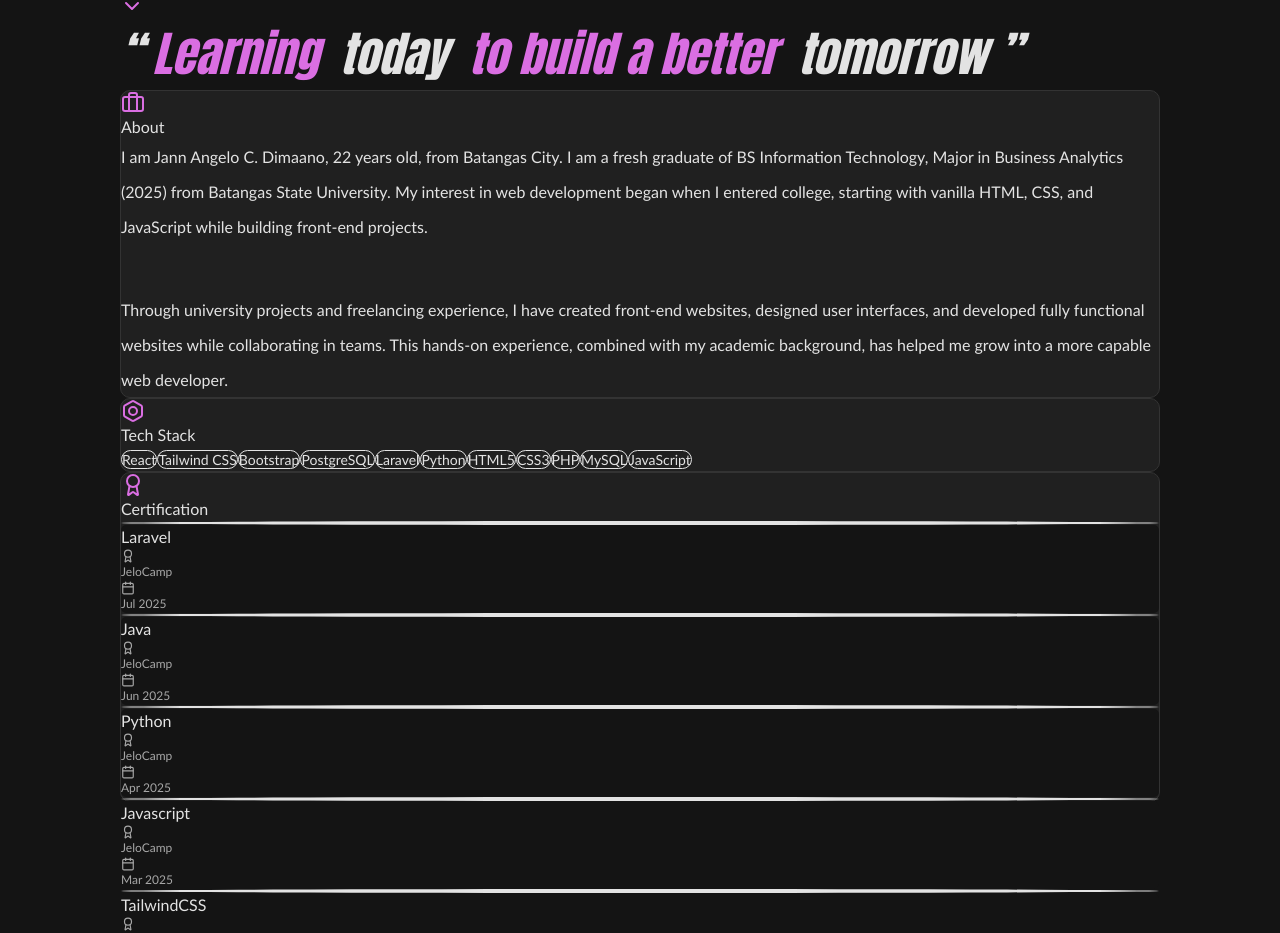
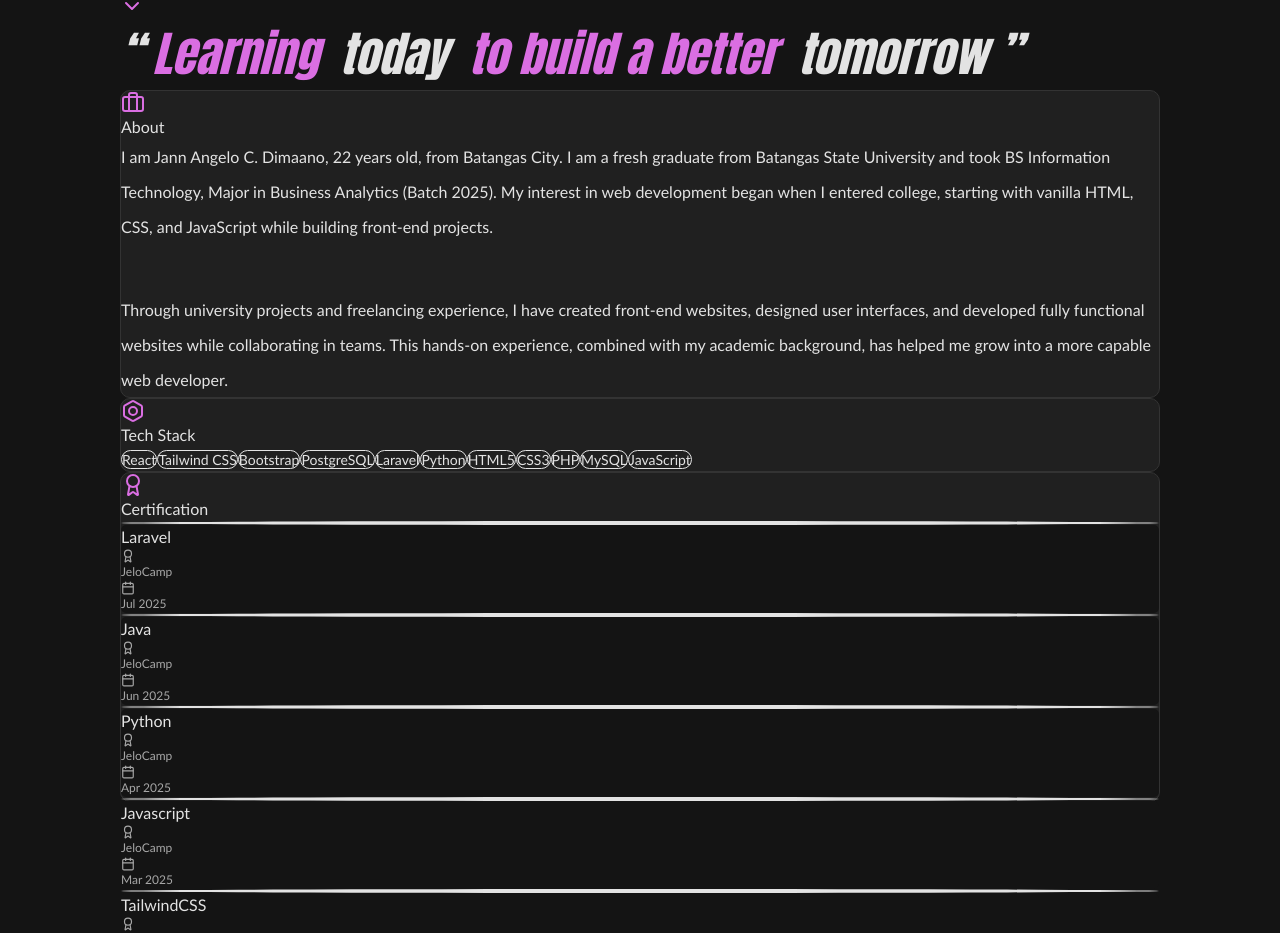
Before and after one commit to codewithjelo/Jelo_Portfolio, a React (Vite) app in the folder jelo-portfolio/: page / in a window 1280 px wide. Shown: the part 1614-2547 px from the top of the page. Built offline with nearby package versions, Linux system fonts and the light colour scheme.

Commit message:
Remove uneccesary icon and rephrase about description

```diff
--- a/jelo-portfolio/src/components/ui/AboutCard.jsx
+++ b/jelo-portfolio/src/components/ui/AboutCard.jsx
@@ -1,4 +1,4 @@
-import { GraduationCap, Briefcase, Award } from "lucide-react";
+import { Briefcase } from "lucide-react";
 
 const AboutCard = () => {
   return (
@@ -8,10 +8,10 @@ const AboutCard = () => {
       </h3>
       <p className="about-desc leading-relaxed text-justify indent-8 px-4">
         I am Jann Angelo C. Dimaano, 22 years old, from Batangas City. I am a
-        fresh graduate of BS Information Technology, Major in Business Analytics
-        (2025) from Batangas State University. My interest in web development
-        began when I entered college, starting with vanilla HTML, CSS, and
-        JavaScript while building front-end projects.
+        fresh graduate from Batangas State University and took BS Information
+        Technology, Major in Business Analytics (Batch 2025). My interest in web
+        development began when I entered college, starting with vanilla HTML,
+        CSS, and JavaScript while building front-end projects.
       </p>
       <br />
       <br />
```
